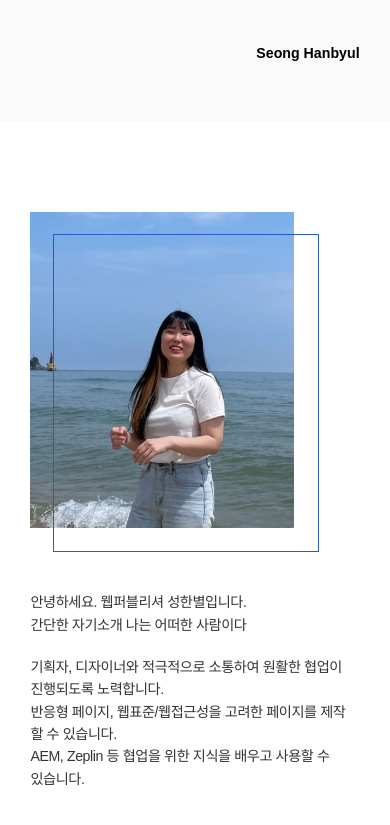
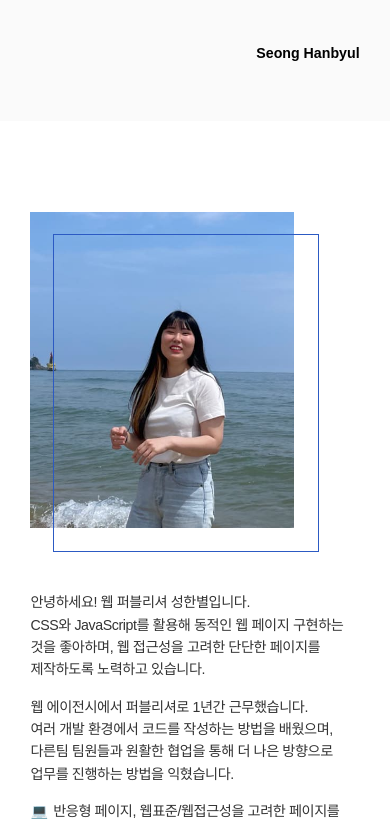
Before and after one commit to starhana/portfolio, a plain HTML site: page index.html in a window 390 px wide. Shown: the part 273-1098 px from the top of the page. Drawn offline with Linux system fonts and the light colour scheme.

Commit message:
221228_am12
자기소개 수정

```diff
--- a/index.html
+++ b/index.html
@@ -34,13 +34,17 @@
                     </div>
                     <div class="self">
                         <div class="desc">
-                            <p>안녕하세요. 웹퍼블리셔 성한별입니다.</p>
-                            <p>간단한 자기소개 나는 어떠한 사람이다</p>
+                            <p>안녕하세요! 웹 퍼블리셔 성한별입니다.</p>
+                            <p>CSS와 JavaScript를 활용해 동적인 웹 페이지 구현하는 것을 좋아하며, 웹 접근성을 고려한 단단한 페이지를 제작하도록 노력하고 있습니다.</p>
                         </div>
                         <div class="desc">
-                            <p>기획자, 디자이너와 적극적으로 소통하여 원활한 협업이 진행되도록 노력합니다.</p>
-                            <p>반응형 페이지, 웹표준/웹접근성을 고려한 페이지를 제작 할 수 있습니다.</p>
-                            <p>AEM, Zeplin 등 협업을 위한 지식을 배우고 사용할 수 있습니다.</p>
+                            <p>웹 에이전시에서 퍼블리셔로 1년간 근무했습니다.</p>
+                            <p>여러 개발 환경에서 코드를 작성하는 방법을 배웠으며, 다른팀 팀원들과 원활한 협업을 통해 더 나은 방향으로 업무를 진행하는 방법을 익혔습니다.</p>
+                        </div>
+                        <div class="desc mark">
+                            <p><span class="sign">💻</span>반응형 페이지, 웹표준/웹접근성을 고려한 페이지를 <span class="wsnr">제작 할 수 있습니다.</span></p>
+                            <p><span class="sign">👀</span>기획자, 디자이너와 적극적으로 소통하여 원활한 협업이 진행되도록 노력합니다.</p>
+                            <p><span class="sign">➰</span>AEM, Zeplin, Photoshop등 협업을 위한 지식을 <span class="wsnr">배우고 사용할 수 있습니다.</span></p>
                         </div>
                     </div>
                 </div>
@@ -52,7 +56,8 @@
                     <div class="information-box">
                         <strong>ABOUT</strong>
                         <div class="desc">
-                            <p>간단한 자기소개 주절주절</p>
+                            <p>성취의 짜릿함과 즐거움을 바탕으로 <span class="wsnr">웹을 구현합니다.</span></p>
+                            <p></p>
                         </div>
                     </div>
                     <div class="information-box">
--- a/static/css/main.css
+++ b/static/css/main.css
@@ -127,6 +127,9 @@ section:last-of-type{
 }
 
 /*about*/
+.about .half > div{
+    vertical-align: middle;
+}
 .about .me-images{
     position: relative;
     margin-bottom: 55rem;
@@ -152,8 +155,27 @@ section:last-of-type{
     vertical-align: top;
 }
 .about .self div + div{
-    margin-top: 20px;
+    margin-top: 25rem;
 }
+
+.about .self .mark p{
+    position: relative;
+    padding-left: 32rem;
+}
+
+.about .self .mark p + p{
+    margin-top: 15rem;
+}
+
+.about .self .mark p .sign{
+    content: '';
+    display: inline-block;
+    position: absolute;
+    top: 0;
+    left: 0;
+}
+
+
 
 /*information*/
 .information{
@@ -182,6 +204,10 @@ section:last-of-type{
 .information .information-box strong{
     font-size: 18rem;
     font-weight: 500;
+}
+
+.information .information-box .desc{
+    margin-top: 20rem;
 }
 
 .information .information-list li{
@@ -402,9 +428,16 @@ section:last-of-type{
     }
 
     .about .self div + div{
-        margin-top: 20px;
+        margin-top: 30rem;
     }
 
+    .about .self .mark p{
+        padding-left: 45rem;
+    }
+
+    .about .self .mark p + p {
+        margin-top: 20rem;
+    }
     /*information*/
     .information{
         padding: 150rem 0;
@@ -489,15 +522,8 @@ section:last-of-type{
 
     /*footer*/
     .footer p{
-        font-size: 13px;
+        font-size: 11px;
         font-weight: 500;
     }
 
-
-
-
-
-
-
-
 }
--- a/static/script/script.js
+++ b/static/script/script.js
@@ -63,6 +63,12 @@ window.addEventListener('DOMContentLoaded', function()
                 main_img_box.style.left = `${currentX}px`;
                 main_img_box.style.top = `${currentY}px`;
             }
+
+            function mouseoutEvent(){
+                mouseX = 0;
+                mouseY = 0;
+            }
+            main.addEventListener('mouseout',mouseoutEvent);
         }
 
     }
```
